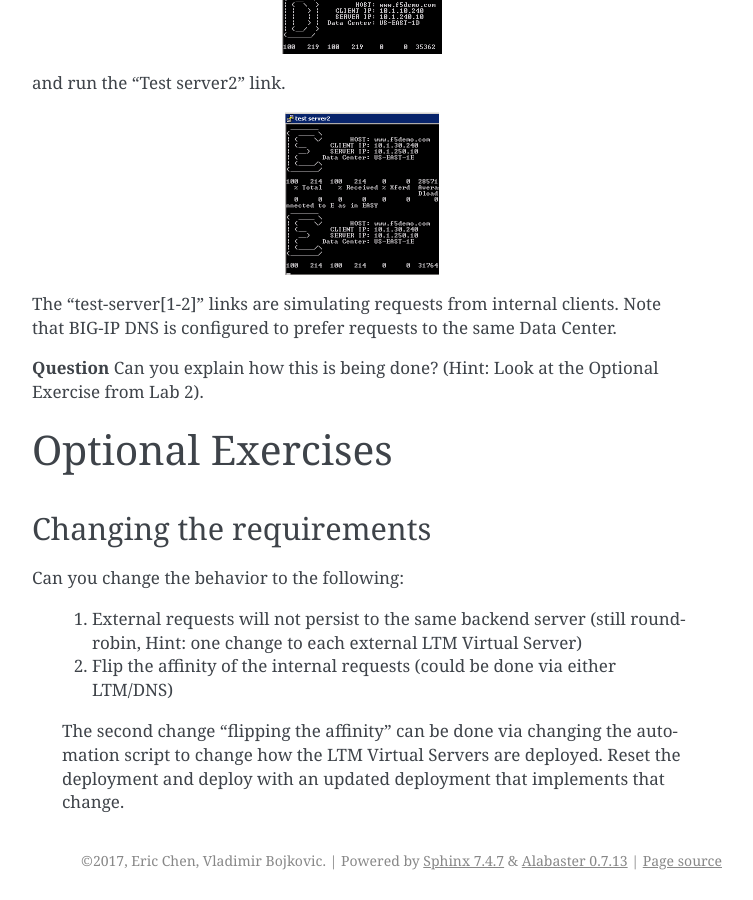
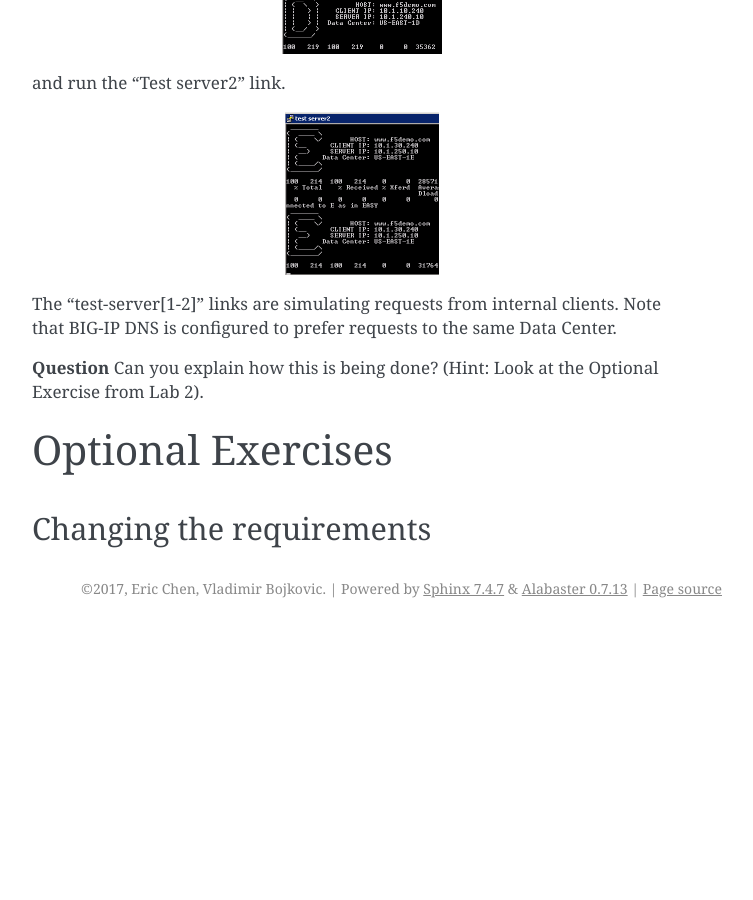
Before and after one commit to f5devcentral/f5-dns-automation-demo-12-1-x, a Sphinx documentation site: the page built from docs/lab3/test.rst, in a window 1280 px wide and 900 px high, scrolled down 4979 px. Shown: the whole window, without its empty margins (388-1141 px from the left). Built offline with Sphinx 7.4.7, drawn with Linux system fonts in a browser that asks for light colours; after the commit the page ends 5607 px from its top, so only the background shows below that.

Commit message:
Update test.rst

```diff
--- a/docs/lab3/test.rst
+++ b/docs/lab3/test.rst
@@ -197,12 +197,3 @@
 
 Changing the requirements
 -------------------------
-
-Can you change the behavior to the following:
-
- #. External requests will not persist to the same backend server (still round-robin, Hint: one change to each external LTM Virtual Server)
- #. Flip the affinity of the internal requests (could be done via either LTM/DNS)
-
- Automating the change
- ---------------------
- The second change "flipping the affinity" can be done via changing the automation script to change how the LTM Virtual Servers are deployed.  Reset the deployment and deploy with an updated deployment that implements that change.
```
